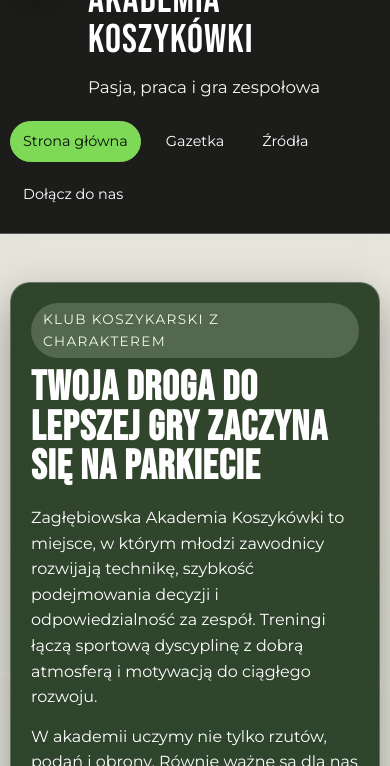
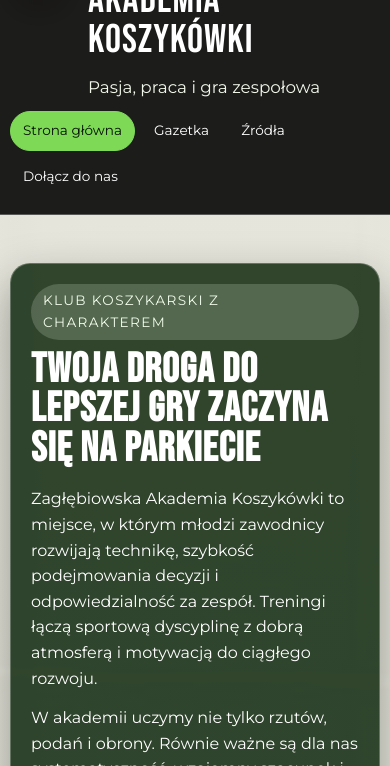
Before and after one commit to sir1kz/zak-website, a plain HTML site: page index.html in a window 390 px wide. Shown: the part 78-844 px from the top of the page. Drawn offline with Linux system fonts and the light colour scheme.

Commit message:
Fix mobile navigation layout - make it compact and prevent full width

```diff
--- a/style.css
+++ b/style.css
@@ -441,7 +441,6 @@ p + p {
 }
 
 @media (max-width: 900px) {
-    .header-inner,
     .hero-grid,
     .split-layout,
     .links-layout,
@@ -453,11 +452,14 @@ p + p {
     }
 
     .header-inner {
-        display: grid;
+        display: flex;
+        flex-direction: column;
+        gap: 14px;
     }
 
     .main-nav {
         justify-content: flex-start;
+        gap: 8px;
     }
 }
 
@@ -468,6 +470,21 @@ p + p {
 
     .container {
         width: min(100% - 20px, 1120px);
+    }
+
+    .header-inner {
+        gap: 10px;
+    }
+
+    .main-nav {
+        gap: 6px;
+        flex-wrap: wrap;
+    }
+
+    .main-nav a {
+        padding: 8px 12px;
+        font-size: 0.85rem;
+        flex: 0 1 auto;
     }
 
     .brand {
@@ -501,11 +518,6 @@ p + p {
         height: 210px;
     }
 
-    .main-nav a {
-        padding: 8px 12px;
-        font-size: 0.9rem;
-    }
-
     .button {
         width: 100%;
         text-align: center;
```
